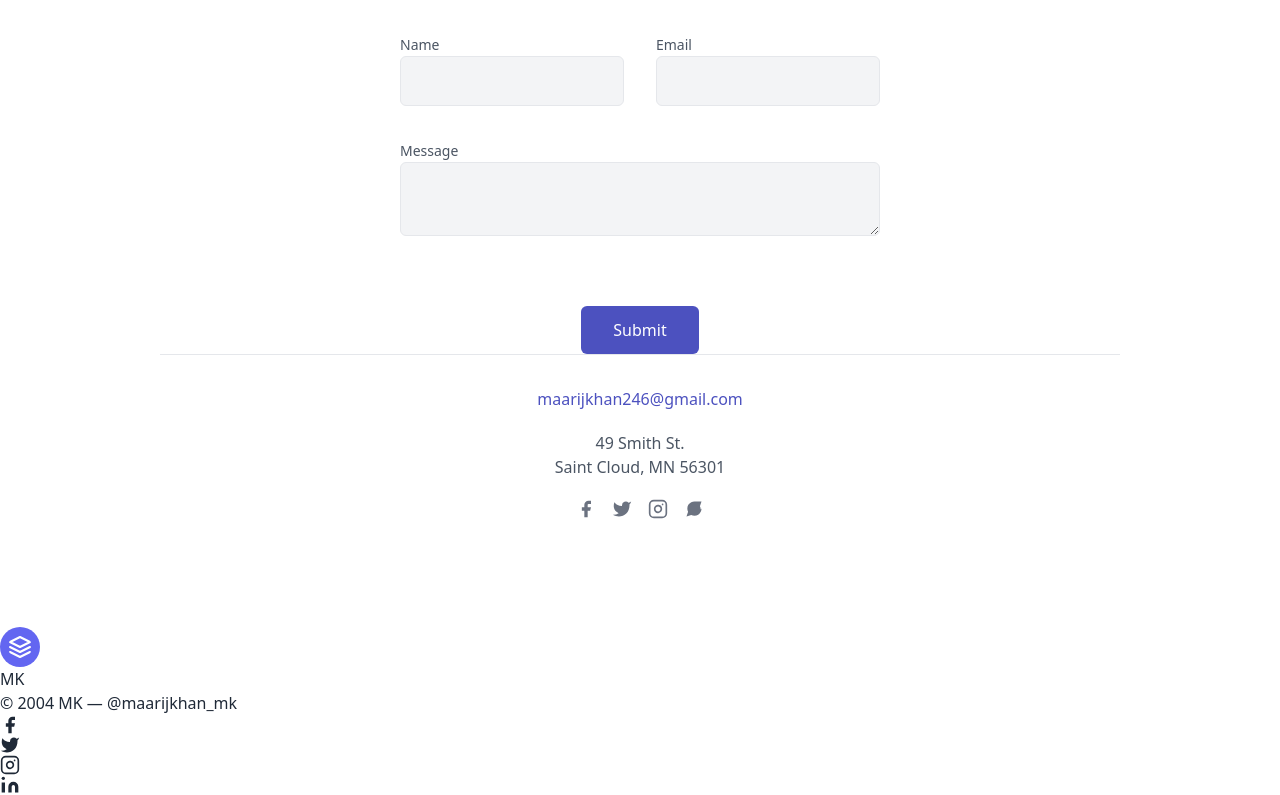
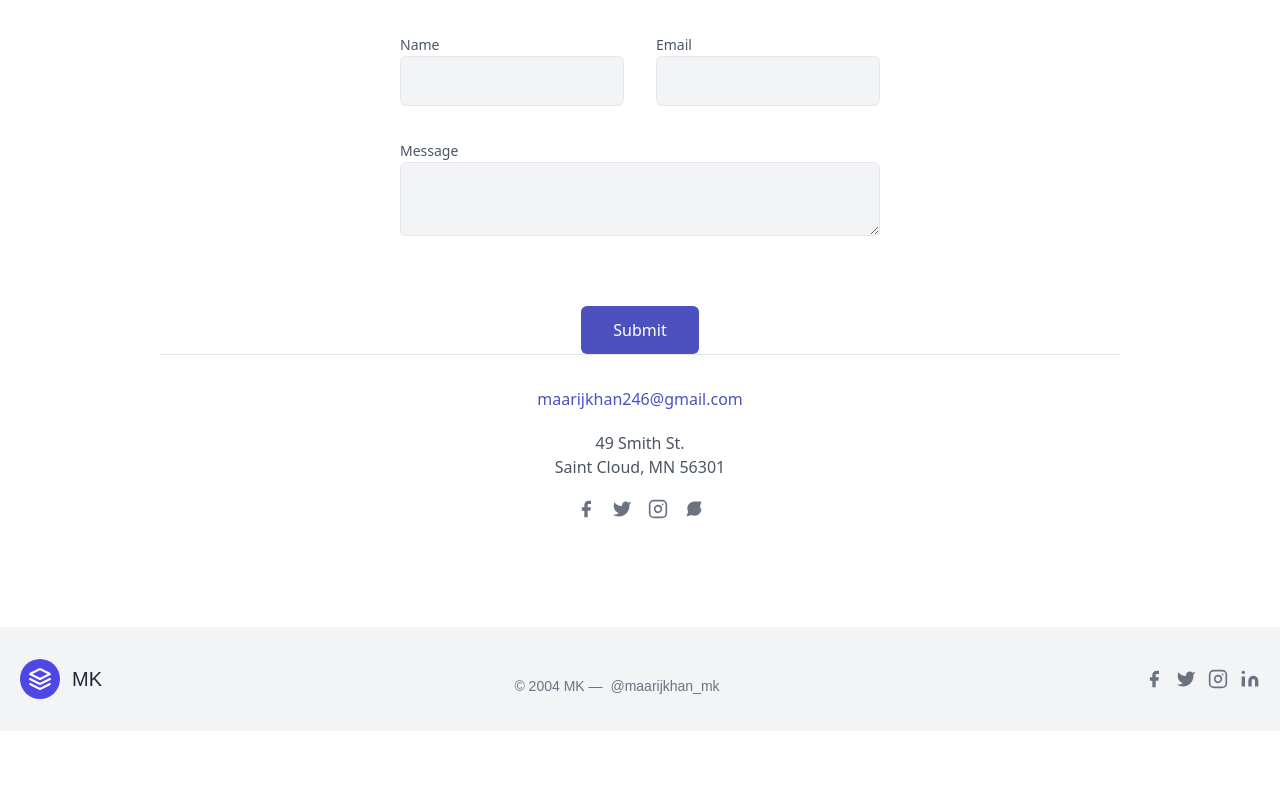
Before and after one commit to maarijkhan24/portfoliomk, a Next.js app: page / in a window 1280 px wide. Shown: the part 2485-3280 px from the top of the page. After the commit the page ends 3216 px from the top, so only its background shows below. Built offline with nearby package versions, Linux system fonts and the light colour scheme.

Commit message:
Footer.tsx

```diff
--- a/components/Footer.tsx
+++ b/components/Footer.tsx
@@ -1,11 +1,11 @@
 import React from "react";
-import "./Footer.module.css"; // Make sure the path matches your file location
+import styles from "./Footer.module.css"; // Import the CSS Module
 
 const Footer = () => {
   return (
-    <footer>
-      <div className="container">
-        <a className="logo">
+    <footer className={styles.footer}>
+      <div className={styles.container}>
+        <a className={styles.logo}>
           <svg
             xmlns="http://www.w3.org/2000/svg"
             fill="none"
@@ -21,7 +21,7 @@
           </svg>
           <span>MK</span>
         </a>
-        <p className="copyright">
+        <p className={styles.copyright}>
           © 2004 MK —{" "}
           <a
             href="https://twitter.com/knyttneve"
@@ -31,7 +31,7 @@
             @maarijkhan_mk
           </a>
         </p>
-        <span className="social-icons">
+        <span className={styles.socialIcons}>
           <a href="https://www.facebook.com" aria-label="Facebook">
             <svg
               fill="currentColor"
```
